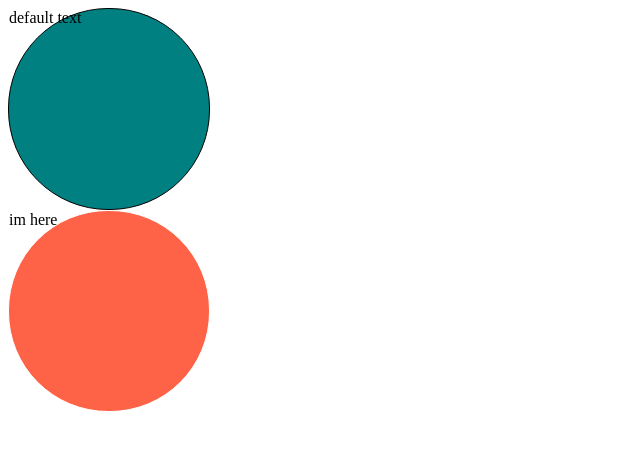
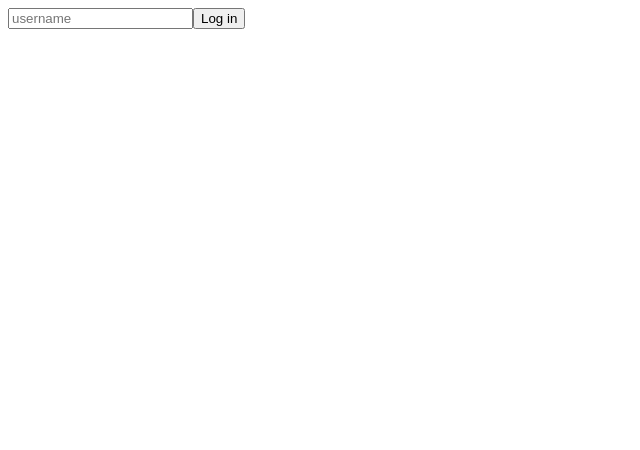
Before and after one commit to hyungJinn/react-crypto-tracker, a React (Create React App) app: page / in a window 1280 px wide. Shown: the top 450 px of the page, without its empty margins (0-640 px from the left). Built offline with nearby package versions, Linux system fonts and the light colour scheme; the HTML template or start-up script is replaced by a standard one.

Commit message:
#3.5 Forms

```diff
--- a/package.json
+++ b/package.json
@@ -9,6 +9,8 @@
     "cra-template": "1.1.2",
     "react": "^17.0.2",
     "react-dom": "^17.0.2",
+    "react-query": "^3.34.2",
+    "react-router-dom": "^5.3.0",
     "react-scripts": "4.0.3",
     "styled-components": "^5.3.3",
     "web-vitals": "^1.1.2"
@@ -39,6 +41,7 @@
   },
   "devDependencies": {
     "@types/react-dom": "^17.0.11",
+    "@types/react-router-dom": "^5.3.2",
     "@types/styled-components": "^5.1.17"
   }
 }
--- a/src/App.tsx
+++ b/src/App.tsx
@@ -1,10 +1,28 @@
-import Circle from "./Circle";
+import React, { useState } from "react";
 
 function App() {
+  const [value, setValue] = useState("");
+  const onChange = (event: React.FormEvent<HTMLInputElement>) => {
+    const {
+      currentTarget: { value },
+    } = event;
+    setValue(value);
+  };
+  const onSubmit = (event: React.FormEvent<HTMLFormElement>) => {
+    event.preventDefault();
+    console.log("hello", value);
+  };
   return (
     <div>
-      <Circle borderColor="black" bgColor="teal" />
-      <Circle text="im here" bgColor="tomato" />
+      <form onSubmit={onSubmit}>
+        <input
+          value={value}
+          onChange={onChange}
+          type="text"
+          placeholder="username"
+        />
+        <button>Log in</button>
+      </form>
     </div>
   );
 }
--- a/src/Circle.tsx
+++ /dev/null
@@ -1,37 +0,0 @@
-import styled from "styled-components";
-
-interface ContainerProps {
-  bgColor: string;
-  borderColor: string;
-}
-
-const Container = styled.div<CircleProps>`
-  width: 200px;
-  height: 200px;
-  background-color: ${(props) => props.bgColor};
-  border-radius: 100px;
-  border: 1px solid ${(props) => props.borderColor};
-`;
-
-interface CircleProps {
-  bgColor: string; // required
-  borderColor?: string; // ? == optional
-  //   borderColor?: string | undefined;
-  text?: string;
-}
-
-function Circle({ bgColor, borderColor, text = "default text" }: CircleProps) {
-  return (
-    <Container bgColor={bgColor} borderColor={borderColor ?? "white"}>
-      {text}
-    </Container>
-  );
-}
-
-export default Circle;
-
-// const x = (a: number, b: number) => a + b;
-
-// function Circle({ props }: CircleProps) {
-//   return <Container bgColor={props.bgColor} />;
-// }
```
Also changed, not shown: 1 other file (tests, documents, lock files or other folders).
